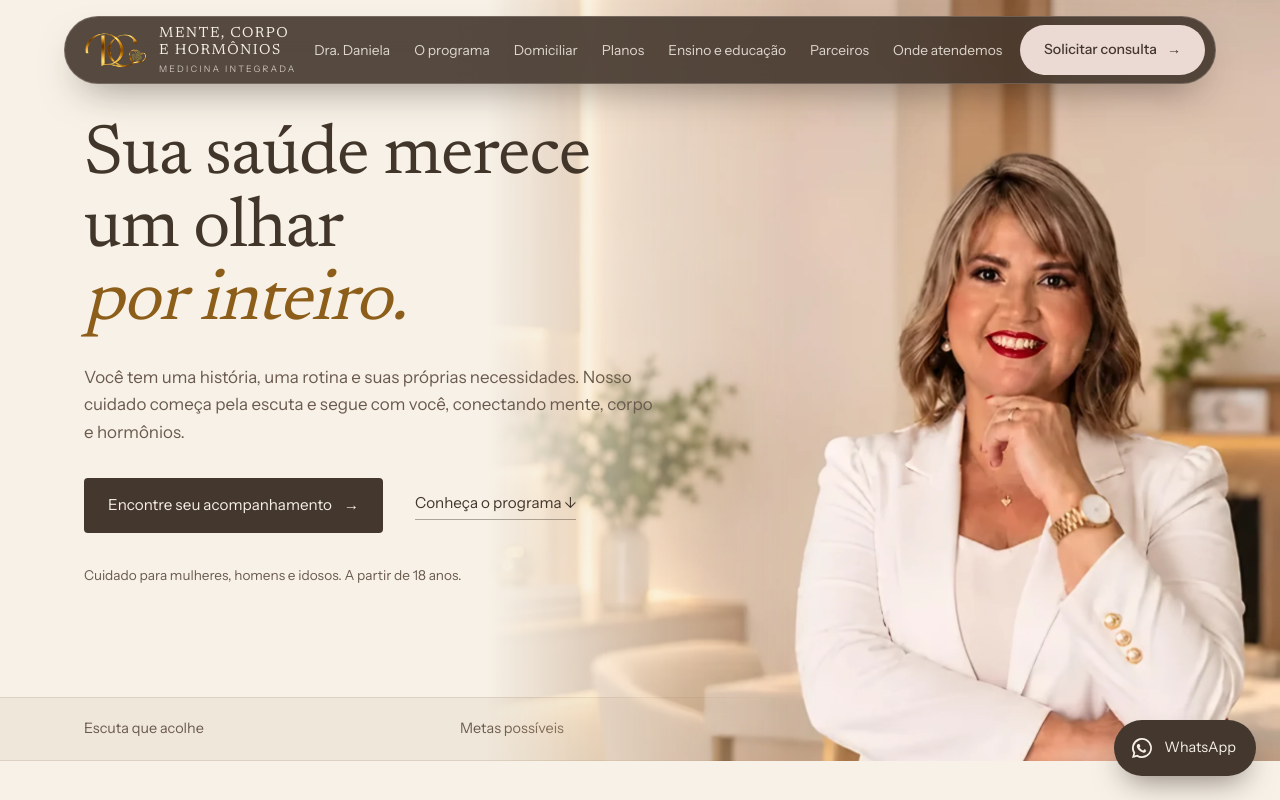
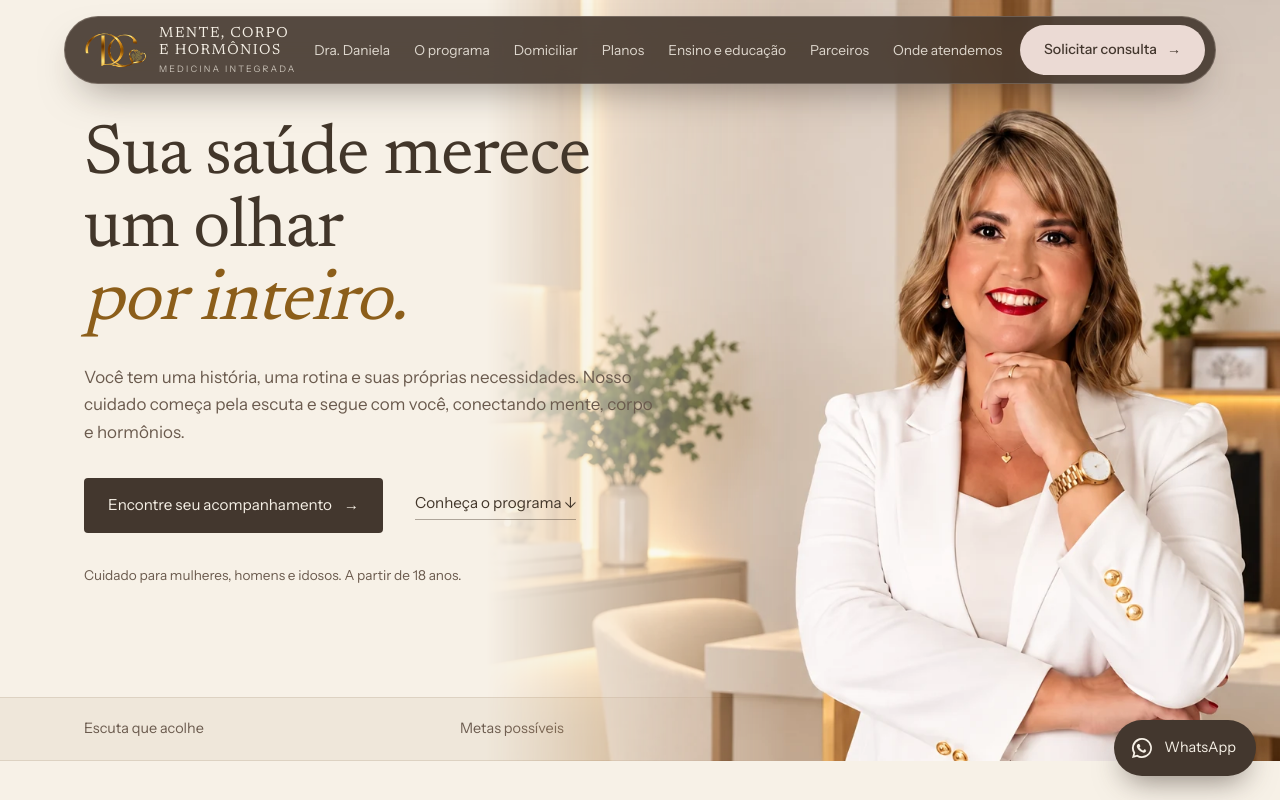
Before and after one commit to Zynta-Ecossistema/dra-daniela-costa-site, a Next.js app: page / in a window 1280 px wide. Shown: the top 800 px of the page. Built offline with nearby package versions, Linux system fonts and the light colour scheme.

Commit message:
Banner com a foto v2 em maior resolução

```diff
--- a/components/Hero.tsx
+++ b/components/Hero.tsx
@@ -6,13 +6,13 @@ export function Hero() {
     <section id="topo" className="relative overflow-hidden">
       <div className="hero-photo absolute inset-x-0 top-0 h-[470px] lg:inset-x-auto lg:right-0 lg:h-full lg:w-[62%]">
         <Image
-          src="/img/dra-banner.webp"
-          alt="Dra. Daniela Costa sorrindo, de blazer branco, com a mão no queixo"
+          src="/img/dra-banner-v2.webp"
+          alt="Dra. Daniela Costa sorrindo, de terno branco, em um consultório claro"
           fill
           priority
           sizes="(min-width:1024px) 62vw, 100vw"
           className="object-cover"
-          style={{ objectPosition: "50% 4%" }}
+          style={{ objectPosition: "50% 14%" }}
         />
       </div>
       <div className="relative z-10 mx-auto max-w-6xl px-5 pt-[400px] pb-14 lg:pt-24 lg:pb-28 lg:min-h-[640px] flex items-center">
```
Also changed, not shown: public/img/dra-banner-v2.webp (added), public/img/dra-banner.webp (deleted).
